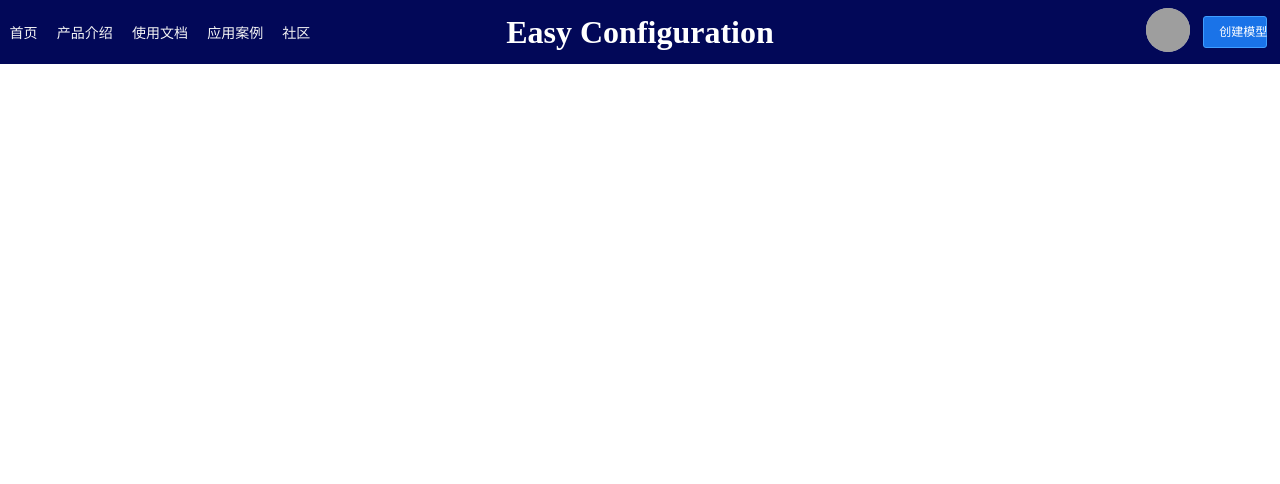
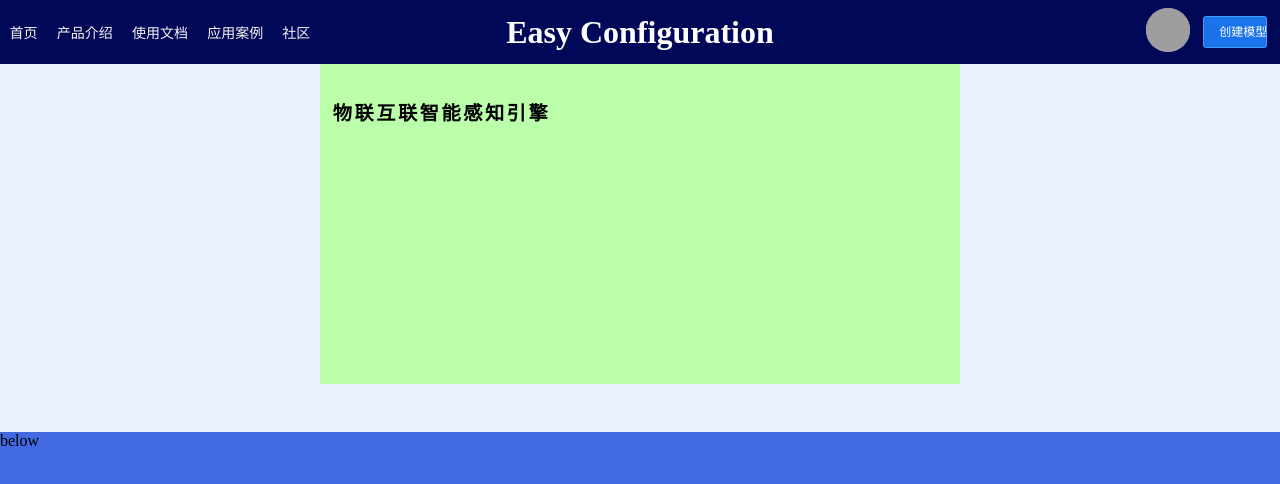
Before and after one commit to worldlinking/easy-configuration-frontend, a Vue app: page /#/user in a window 1280 px wide. Shown: the top 484 px of the page. Built offline with nearby package versions, Linux system fonts and the light colour scheme; grey boxes are pictures that could not be loaded.

Commit message:
04_11.04

```diff
--- /dev/null
+++ b/src/components/User/NavigationAbove.vue
@@ -0,0 +1,65 @@
+<template>
+    <div class="NavigationAbove">
+        <div class="navAboveHead">
+            <div class="nahTitle">
+                物联互联智能感知引擎
+            </div>
+            <div class="nahBtnC">
+
+            </div>
+        </div>
+        <div class="navAboveBelow">
+
+        </div>
+    </div>
+</template>
+
+<script>
+export default {
+    name: 'EasyConfigurationNavigationAbove',
+
+    data() {
+        return {
+
+        };
+    },
+    mounted() {
+
+    },
+    methods: {
+
+    },
+};
+</script>
+
+<style scoped>
+.NavigationAbove{
+    width: 50vw;
+    background-color: #bfa;
+    height: 40vh;
+}
+.navAboveHead{
+    position: relative;
+    height: 12vh;
+}
+.navAboveBelow{
+    height: 28vh;
+    position: relative;
+}
+.nahTitle{
+    display: flex;
+    position: absolute;
+    height: 12vh;
+    font-size: 1.5vw;
+    justify-content: center;
+    align-items: center;
+    left:1vw;
+    font-weight: bolder;
+    letter-spacing: 0.2vw;
+}
+.nahBtnC{
+    position: relative;
+    right: 0;
+    width: 15vw;
+}
+</style>
--- /dev/null
+++ b/src/components/User/NavigationBelow.vue
@@ -0,0 +1,29 @@
+<template>
+    <div>
+        below
+    </div>
+</template>
+
+<script>
+export default {
+    name: 'EasyConfigurationNavigationBelow',
+
+    data() {
+        return {
+
+        };
+    },
+
+    mounted() {
+
+    },
+
+    methods: {
+
+    },
+};
+</script>
+
+<style scoped>
+
+</style>
--- a/src/views/User.vue
+++ b/src/views/User.vue
@@ -36,6 +36,5 @@ export default {
 .rvContainer{
   height: 92vh;
   width: 100vw;
-  position: relative;
 }
 </style>
--- a/src/views/User/Navigation.vue
+++ b/src/views/User/Navigation.vue
@@ -1,31 +1,44 @@
 <template>
-    <div>
-        <div class="topArea">
-
-        </div>
+  <div>
+    <div class="aboveArea">
+        <NavigationAbove></NavigationAbove>
     </div>
+    <div class="belowArea">
+        <NavigationBelow></NavigationBelow>
+    </div>
+  </div>
 </template>
 
 <script>
+import NavigationAbove from '../../components/User/NavigationAbove.vue'
+import NavigationBelow from '../../components/User/NavigationBelow.vue'
 export default {
-    name: 'EasyConfigurationNavigation',
+  name: "EasyConfigurationNavigation",
+  components:{
+    NavigationAbove,
+    NavigationBelow
+  },
+  data() {
+    return {};
+  },
 
-    data() {
-        return {
+  mounted() {},
 
-        };
-    },
-
-    mounted() {
-
-    },
-
-    methods: {
-
-    },
+  methods: {},
 };
 </script>
 
 <style scoped>
-
+.aboveArea{
+    height: 46vh;
+    background: rgb(233,241,255);
+    position: relative;
+    display: flex;
+    justify-content: center;
+}
+.belowArea{
+    height: 46vh;
+    position: relative;
+    background-color: royalblue;
+}
 </style>
```
